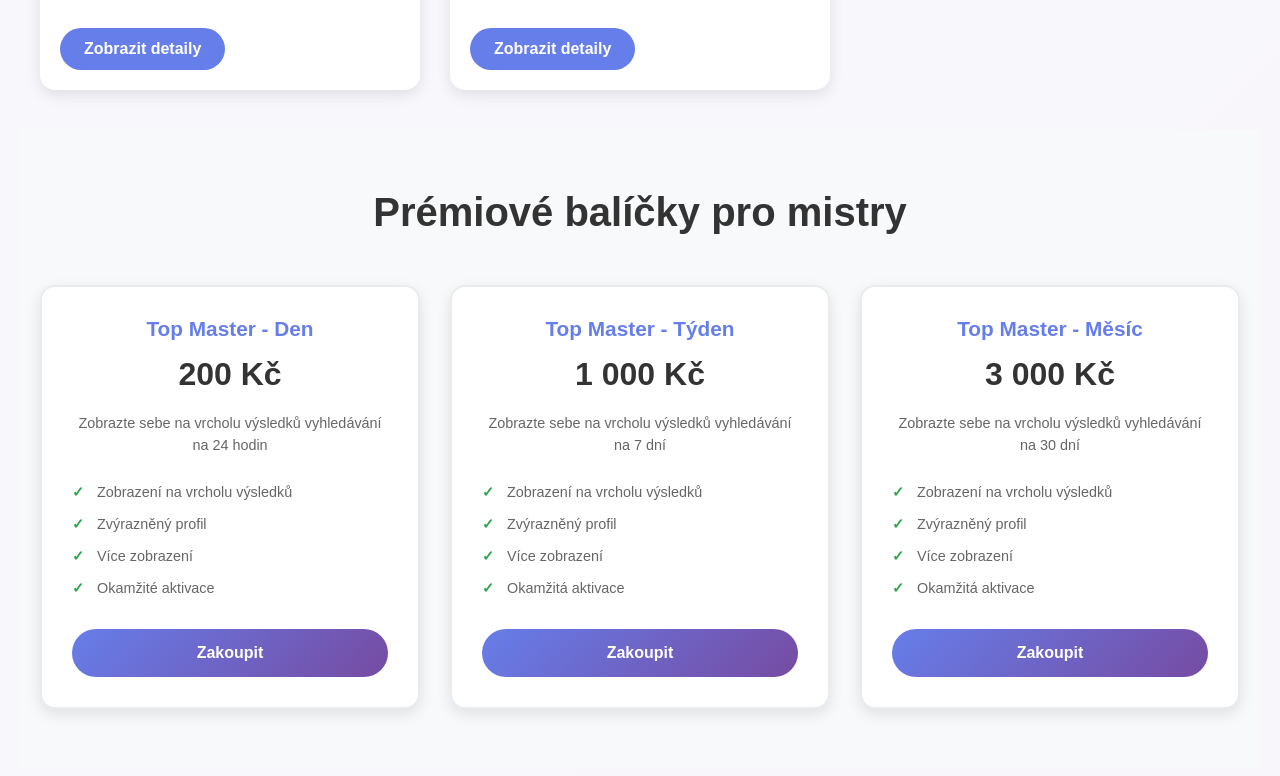
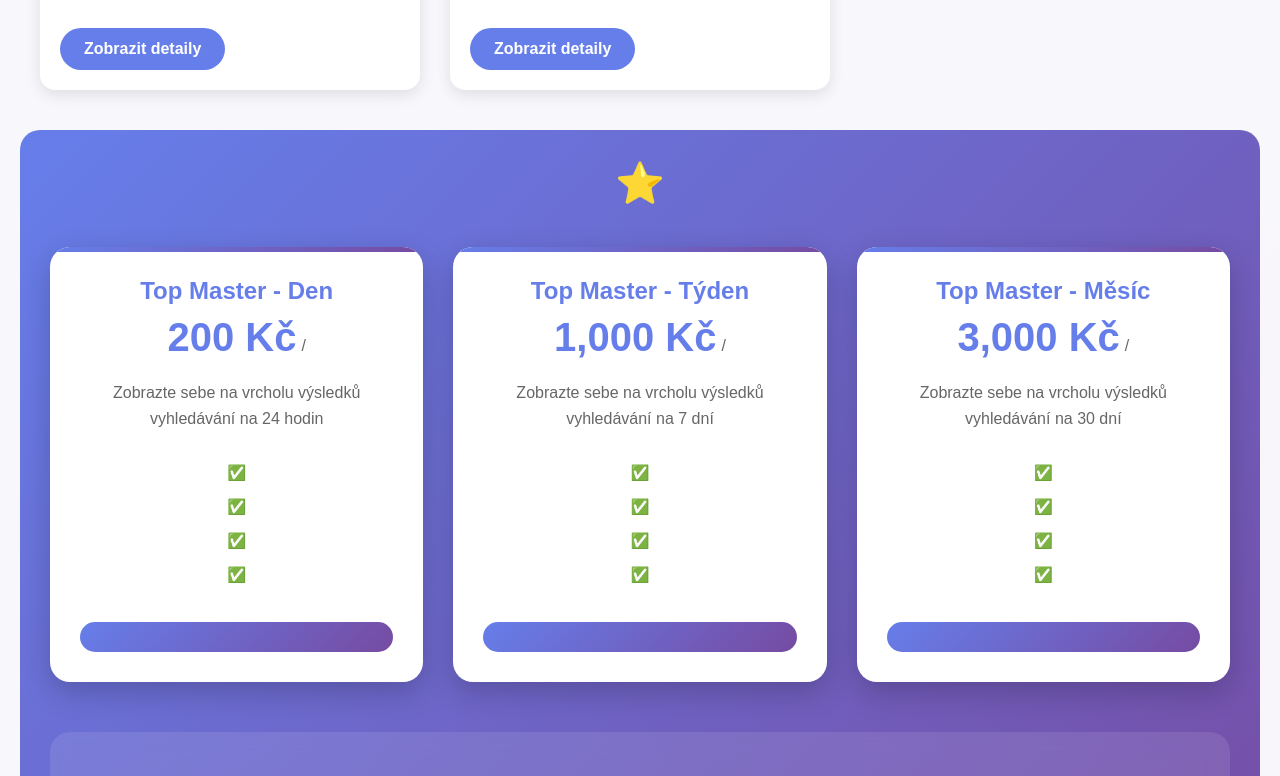
Before and after one commit to isden7409-pixel/beautyfind-1, a React (Create React App) app: page / in a window 1280 px wide. Shown: the part 1889-2665 px from the top of the page. Built offline with nearby package versions, Linux system fonts and the light colour scheme.

Commit message:
Replace custom premium packages with PremiumFeatures component
- Use same PremiumFeatures component as salons for consistency
- Remove custom premium-packages-section HTML
- Maintain master-specific pricing and features
- Ensure proper styling and functionality

```diff
--- a/src/App.css
+++ b/src/App.css
@@ -1488,22 +1488,22 @@ body {
   padding: 8px 0;
   color: #666;
   font-size: 0.9rem;
-  position: relative;
-  padding-left: 25px;
-}
-
-.premium-package .features li:before {
-  content: "✓";
+  line-height: 1.4;
+  display: flex;
+  align-items: center;
+}
+
+.premium-package .features .checkmark {
   color: #28a745;
   font-weight: bold;
-  position: absolute;
-  left: 0;
-  top: 8px;
+  font-size: 1.1rem;
+  margin-right: 10px;
+  flex-shrink: 0;
 }
 
 .purchase-btn {
   background: linear-gradient(135deg, #667eea 0%, #764ba2 100%);
-  color: white;
+  color: white !important;
   border: none;
   padding: 15px 30px;
   border-radius: 25px;
@@ -1512,6 +1512,10 @@ body {
   transition: all 0.3s ease;
   width: 100%;
   font-size: 1rem;
+  text-align: center;
+  display: block;
+  text-decoration: none;
+  outline: none;
 }
 
 .purchase-btn:hover {
--- a/src/pages/HomePage.tsx
+++ b/src/pages/HomePage.tsx
@@ -5,6 +5,7 @@ import SearchAndFilters from '../components/SearchAndFilters';
 import SalonCard from '../components/SalonCard';
 import MasterCard from '../components/MasterCard';
 import MapView from '../components/MapView';
+import PremiumFeatures from '../components/PremiumFeatures';
 
 // Тестовые данные салонов
 const mockSalons: Salon[] = [
@@ -759,49 +760,15 @@ const HomePage: React.FC<HomePageProps> = ({ onSalonSelect, onMasterSelect, onAd
         )}
 
         {/* Premium packages for masters */}
-        <section className="premium-packages-section">
-          <div className="premium-packages-content">
-            <h2>Prémiové balíčky pro mistry</h2>
-            <div className="premium-packages-grid">
-              <div className="premium-package">
-                <h3>Top Master - Den</h3>
-                <div className="price">200 Kč</div>
-                <p className="description">Zobrazte sebe na vrcholu výsledků vyhledávání na 24 hodin</p>
-                <ul className="features">
-                  <li>Zobrazení na vrcholu výsledků</li>
-                  <li>Zvýrazněný profil</li>
-                  <li>Více zobrazení</li>
-                  <li>Okamžité aktivace</li>
-                </ul>
-                <button className="purchase-btn">Zakoupit</button>
-              </div>
-              <div className="premium-package">
-                <h3>Top Master - Týden</h3>
-                <div className="price">1 000 Kč</div>
-                <p className="description">Zobrazte sebe na vrcholu výsledků vyhledávání na 7 dní</p>
-                <ul className="features">
-                  <li>Zobrazení na vrcholu výsledků</li>
-                  <li>Zvýrazněný profil</li>
-                  <li>Více zobrazení</li>
-                  <li>Okamžitá aktivace</li>
-                </ul>
-                <button className="purchase-btn">Zakoupit</button>
-              </div>
-              <div className="premium-package">
-                <h3>Top Master - Měsíc</h3>
-                <div className="price">3 000 Kč</div>
-                <p className="description">Zobrazte sebe na vrcholu výsledků vyhledávání na 30 dní</p>
-                <ul className="features">
-                  <li>Zobrazení na vrcholu výsledků</li>
-                  <li>Zvýrazněný profil</li>
-                  <li>Více zobrazení</li>
-                  <li>Okamžitá aktivace</li>
-                </ul>
-                <button className="purchase-btn">Zakoupit</button>
-              </div>
-            </div>
-          </div>
-        </section>
+        <PremiumFeatures
+          language={currentLanguage}
+          translations={translations}
+          onPurchase={(feature) => {
+            console.log('Premium feature purchased:', feature);
+          }}
+          type="master"
+          itemId={0}
+        />
 
         {/* Jak to funguje section */}
         <section className="how-it-works">
```
